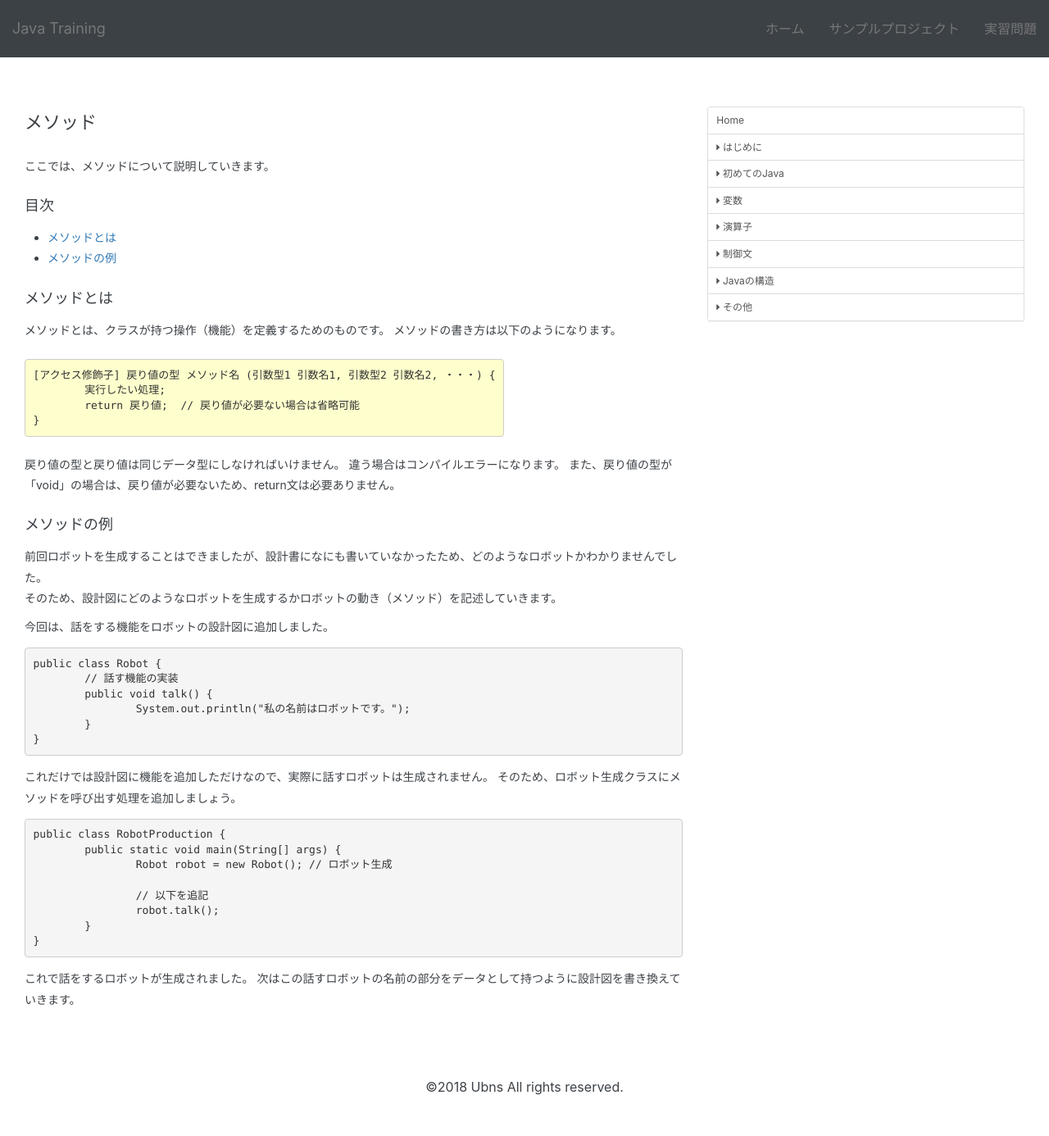
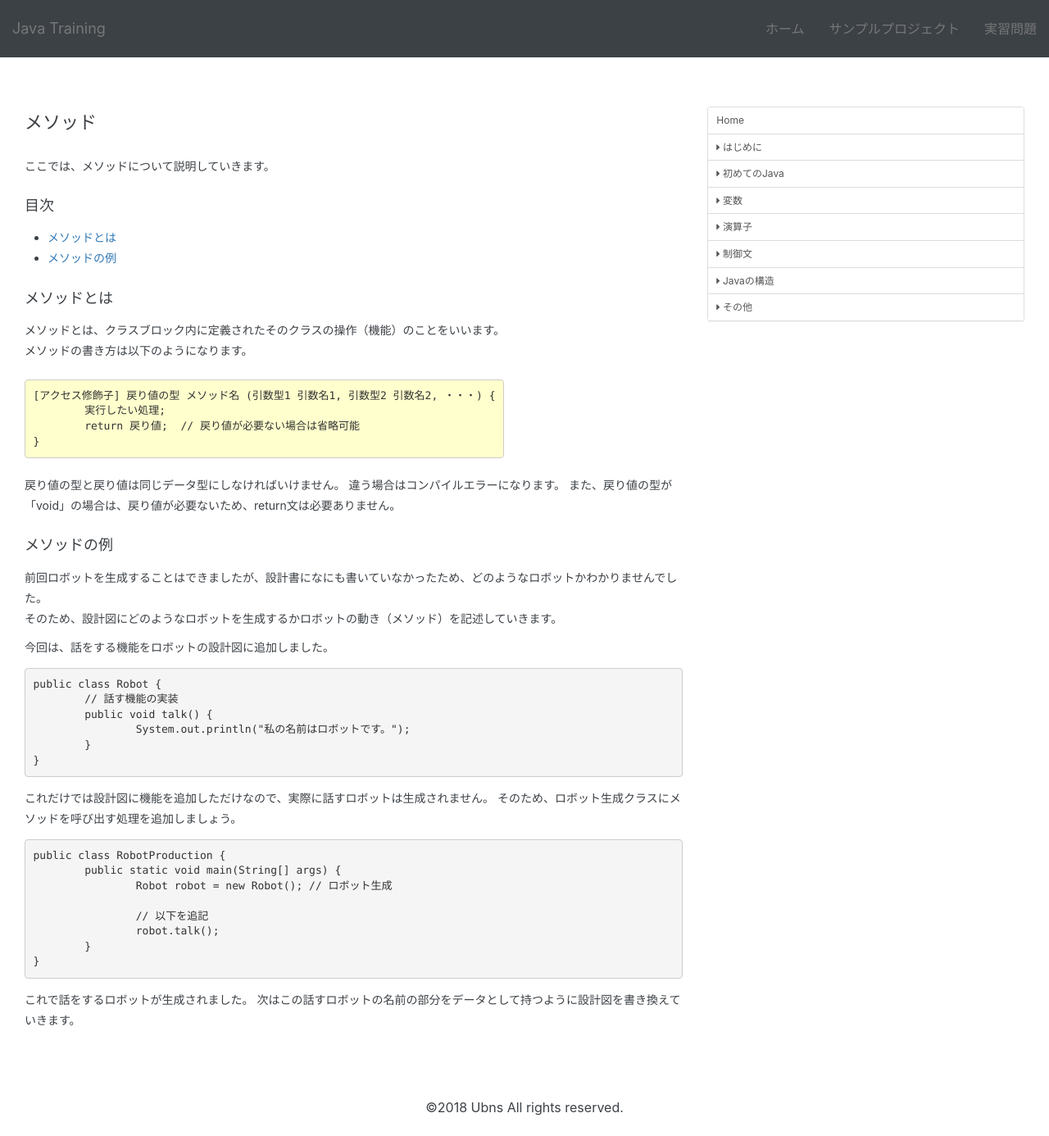
Before and after one commit to modulesjp/JavaTraining, a Jekyll site: the page built from docs/structure/3.0.2.method.md, in a window 1280 px wide. Shown: the whole page at 82% size. Built offline with Jekyll 4.4.1, drawn with Linux system fonts in a browser that asks for light colours; nearby versions of some CDN libraries; our own code applies the rules of GitHub Pages for plain Markdown files; before the commit the page ends 1361 px from its top, so only the background shows below that.

Commit message:
2018.04.03

````diff
--- a/docs/structure/3.0.2.method.md
+++ b/docs/structure/3.0.2.method.md
@@ -6,7 +6,7 @@
 * [メソッドの例](#sec2)
 
 ### <a name="sec1"></a>メソッドとは
-メソッドとは、クラスが持つ操作（機能）を定義するためのものです。
+メソッドとは、クラスブロック内に定義されたそのクラスの操作（機能）のことをいいます。
 メソッドの書き方は以下のようになります。
 
 ```sh
````
